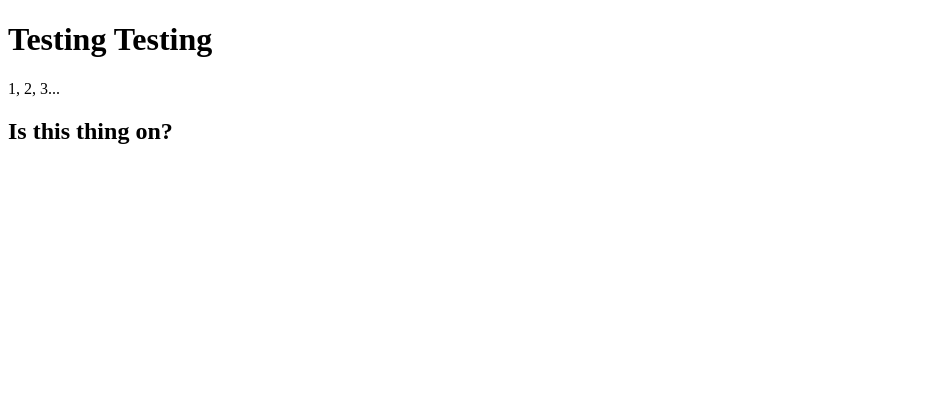
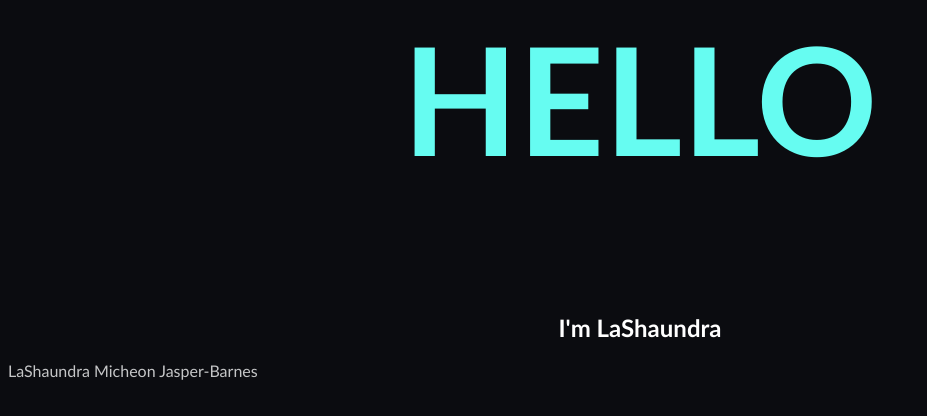
Before and after one commit to Mixhion/mixhion.github.io, a plain HTML site: page index.html in a window 1280 px wide. Shown: the whole page, without its empty margins (0-927 px from the left). Drawn offline with Linux system fonts and the light colour scheme.

Commit message:
Main Page
Begin design on main page

```diff
--- a/index.html
+++ b/index.html
@@ -1,8 +1,22 @@
-<!DOCTYPE html>
-<html>
-<body>
-<h1>Testing Testing</h1>
-<p>1, 2, 3...</p>
-<h2>Is this thing on?</h2>
-</body>
+<html lang="en">
+  <head>
+    <title>LaShaundra</title>
+    <link rel="stylesheet" href="style.css"/>
+  </head>
+  <body>
+    <main>
+      <section>
+        <h1>HELLO</h1>
+        <h2>I'm LaShaundra</h2>
+        </section>
+    </main>
+    <nav>
+
+    </nav>
+    <footer>
+      <p>
+       LaShaundra Micheon Jasper-Barnes
+      </p>
+    </footer>
+  </body>
 </html>
--- /dev/null
+++ b/style.css
@@ -0,0 +1,22 @@
+body{
+   background-color:#0B0C10;
+   color: #C5C6C7;
+   font-family:'Gill Sans', 'Gill Sans MT', Calibri, 'Trebuchet MS', sans-serif;
+}
+
+h1{
+    color:#66FCF1;
+    text-align: center;
+    font-size: 150px;
+    font-weight: bold;
+}
+
+h2{
+    color:white;
+    text-align: center;
+
+}
+
+nav{
+    color:45A29E;
+}
```
